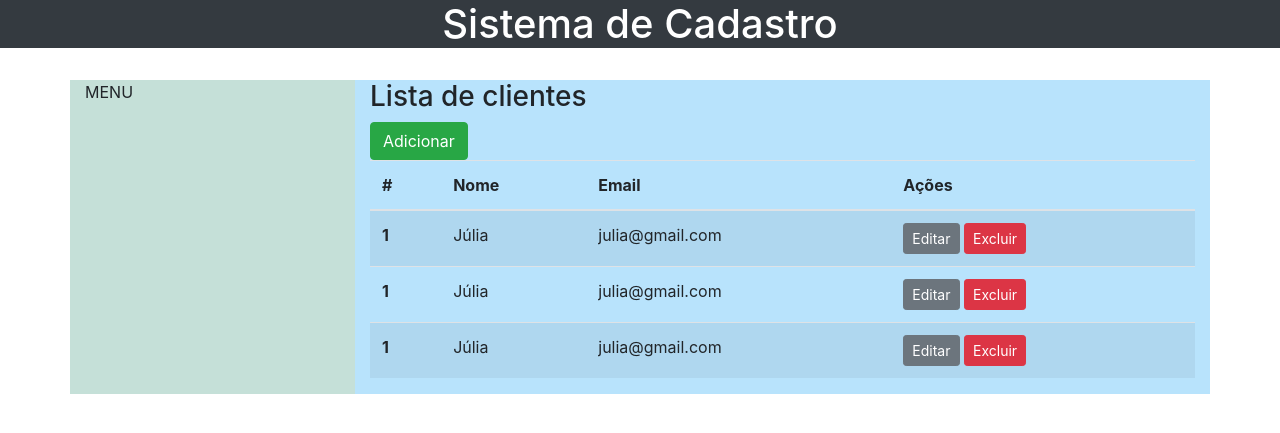
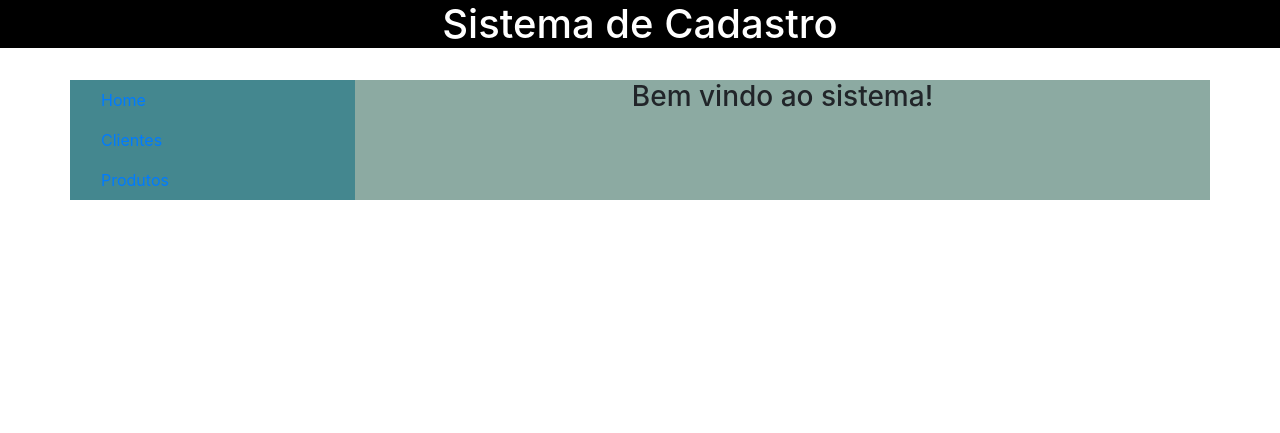
Before and after one commit to Julia-Dornelas/Sistema-de-Cadastro, a PHP site: page /home/index.php in a window 1280 px wide. Shown: the top 433 px of the page. Run offline with PHP 8.4, Linux system fonts and the light colour scheme.

Commit message:
Add files via upload

```diff
--- a/css/style.css
+++ b/css/style.css
@@ -1,8 +1,11 @@
 
+.titulo{
+    background-color: #000000;
+}
 .menu {
-    background-color: rgb(197, 224, 216);
+    background-color: #44878f;
 }
 
 .dados {
-    background-color: rgb(184, 227, 252);
+    background-color: #8caaa2;
 }
--- /dev/null
+++ b/home/index.php
@@ -0,0 +1,27 @@
+<!DOCTYPE html>
+<html lang="en">
+
+<head>
+    <?php include '../includes/head.php'; ?>
+</head>
+
+<body>
+    <h1 class="text-center titulo text-white">Sistema de Cadastro</h1> <br>
+    <div class="container ">
+        <div class="row">
+            <?php include '../includes/menu.php'; ?>
+            <div class="col-9 dados text-center">
+                <h3>Bem vindo ao sistema!</h3>
+
+            </div>
+        </div>
+
+
+    </div>
+
+
+
+    <?php include '../includes/js.php'; ?>
+</body>
+
+</html>
--- /dev/null
+++ b/includes/head.php
@@ -0,0 +1,5 @@
+<meta charset="UTF-8">
+<meta name="viewport" content="width=device-width, initial-scale=1.0">
+<link rel="stylesheet" href="https://stackpath.bootstrapcdn.com/bootstrap/4.1.3/css/bootstrap.min.css" integrity="sha384-MCw98/SFnGE8fJT3GXwEOngsV7Zt27NXFoaoApmYm81iuXoPkFOJwJ8ERdknLPMO" crossorigin="anonymous">
+<link rel="stylesheet" href="../css/style.css">
+<title>Sistema de cadastro</title>
--- /dev/null
+++ b/includes/js.php
@@ -0,0 +1 @@
+<script src="https://stackpath.bootstrapcdn.com/bootstrap/4.1.3/js/bootstrap.min.js" integrity="sha384-ChfqqxuZUCnJSK3+MXmPNIyE6ZbWh2IMqE241rYiqJxyMiZ6OW/JmZQ5stwEULTy" crossorigin="anonymous"></script>
--- /dev/null
+++ b/includes/menu.php
@@ -0,0 +1,13 @@
+<div class="col-3 menu">
+    <ul class="nav flex-column">
+        <li class="nav-item">
+            <a class="nav-link active" aria-current="page" href="../home/">Home</a>
+        </li>
+        <li class="nav-item">
+            <a class="nav-link" href="../clientes/">Clientes</a>
+        </li>
+        <li class="nav-item">
+            <a class="nav-link" href="#">Produtos</a>
+        </li>
+    </ul>
+</div>
--- a/index.php
+++ b/index.php
@@ -1,71 +1 @@
-<!DOCTYPE html>
-<html lang="en">
-
-<head>
-    <meta charset="UTF-8">
-    <meta name="viewport" content="width=device-width, initial-scale=1.0">
-    <link rel="stylesheet" href="https://stackpath.bootstrapcdn.com/bootstrap/4.1.3/css/bootstrap.min.css" integrity="sha384-MCw98/SFnGE8fJT3GXwEOngsV7Zt27NXFoaoApmYm81iuXoPkFOJwJ8ERdknLPMO" crossorigin="anonymous">
-    <link rel="stylesheet" href="css/style.css">
-    <title>Sistema de cadastro</title>
-</head>
-
-<body>
-    <h1 class="text-center bg-dark text-white ">Sistema de Cadastro</h1> <br>
-    <div class="container">
-        <div class="row">
-            <div class="col-3 menu">MENU</div>
-            <div class="col-9 dados">
-                <h3>Lista de clientes</h3>
-                <a href="" class="btn btn-success btn-smv ">Adicionar</a>
-                <table class="table table-striped">
-                    <thead>
-                        <tr>
-                            <th scope="col">#</th>
-                            <th scope="col">Nome</th>
-                            <th scope="col">Email</th>
-                            <th scope="col">Ações</th>
-                        </tr>
-                    </thead>
-                    <tbody>
-                        <tr>
-                            <th scope="row">1</th>
-                            <td>Júlia</td>
-                            <td>julia@gmail.com</td>
-                            <td>
-                                <a href="" class="btn btn-secondary btn-sm">Editar</a>
-                                <a href="" class="btn btn-danger btn-sm">Excluir</a>
-                            </td>
-                        </tr>
-                        <tr>
-                            <th scope="row">1</th>
-                            <td>Júlia</td>
-                            <td>julia@gmail.com</td>
-                            <td>
-                                <a href="" class="btn btn-secondary btn-sm">Editar</a>
-                                <a href="" class="btn btn-danger btn-sm">Excluir</a>
-                            </td>
-                        </tr>
-                        <tr>
-                            <th scope="row">1</th>
-                            <td>Júlia</td>
-                            <td>julia@gmail.com</td>
-                            <td>
-                                <a href="" class="btn btn-secondary btn-sm">Editar</a>
-                                <a href="" class="btn btn-danger btn-sm">Excluir</a>
-                            </td>
-                        </tr>
-
-                    </tbody>
-                </table>
-            </div>
-        </div>
-
-
-    </div>
-
-
-
-    <script src="https://stackpath.bootstrapcdn.com/bootstrap/4.1.3/js/bootstrap.min.js" integrity="sha384-ChfqqxuZUCnJSK3+MXmPNIyE6ZbWh2IMqE241rYiqJxyMiZ6OW/JmZQ5stwEULTy" crossorigin="anonymous"></script>
-</body>
-
-</html>
+<?php header("location:home");
```
Also changed, not shown: clientes/adicionar.php (added, +70 -0 lines), clientes/index.php (added, +67 -0 lines).
